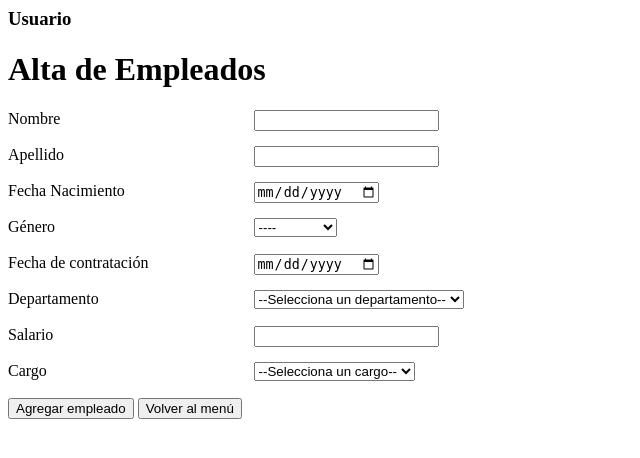
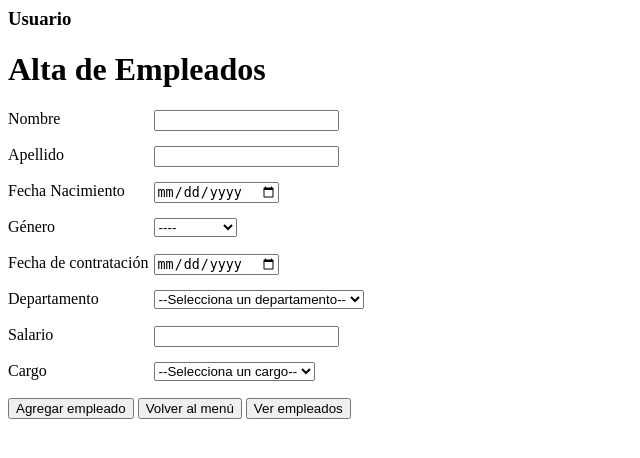
Before and after one commit to AlexxSantana/portalempleado, a PHP site: page /views/altaMasEmpleados_view.php in a window 1280 px wide. Shown: the top 458 px of the page, without its empty margins (0-640 px from the left). Run offline with PHP 8.4, Linux system fonts and the light colour scheme; the visitor is signed in with stand-in values (Sample User, id 1); data that the repository does not hold is empty.

Commit message:
Add files via upload

```diff
--- a/views/altaMasEmpleados_view.php
+++ b/views/altaMasEmpleados_view.php
@@ -1,16 +1,6 @@
 <?php
 require_once("../db/db.php");
 include_once("../controllers/altaMasEmpleados_controller.php");
-
-
-//Si empleado no existe, es decir no esta logeado, volverá al index.php para logearse y no se podrá ver la info de esta pag hasta que se logee correctamente
-/*if(!isset($_SESSION["usuario"])){
-		header("location: ../index.php");
-		session_destroy();
-}else{
-		$idUser=$_SESSION["usuario"];
-		$nombreU=obtenerNombre($idUser);
-	}*/
 
 ?>
 
@@ -29,42 +19,65 @@
 }
 input[type="text"]{
     position: absolute;
-    left: 105%;
+    left: 12%;
 }
 
 input[type="date"]{
     position: absolute;
-    left: 105%;
+    left: 12%;
 }
 
 input[type="number"]{
     position: absolute;
-    left: 105%;
+    left: 12%;
 }
 
 select{
 	position: absolute;
-    left: 105%;
+    left: 12%;
 }
 
 .user{
 	color:brown;
 	font-size:18pt;
 }
+
+table {border-collapse: collapse;
+	margin:0 auto;
+		}
+	th, td {border: 1px solid #dddddd;
+			width:auto;
+			text-align:center;}
+.tit{
+	position:relative;
+	left:45%;
+
+}
+
+.mover{
+	position:relative;
+	left:45%;
+}
+
+.error{
+	color:red;
+	position:absolute;
+	top:64%;
+}
 </style>
 <body>
 	<h3>Usuario <strong class="user"><?php echo $nombreU["first_name"]." ".$nombreU["last_name"];?></strong></h3>
     <h1> Alta de Empleados</h1>
-	<div id="uno">
+	<!--<div id="uno">-->
     <form name='datos' action='<?php echo htmlentities($_SERVER["PHP_SELF"]);?>' method='POST'>
         <label for="nombre">Nombre</label>
-        <input type="text" name="nombre" required /><br><br>
+        <input type="text" name="nombre"  /><br><br>
 
         <label for="apellido">Apellido</label>
         <input type="text" name="apellido" /><br><br>
 
 		 <label for="nacido">Fecha Nacimiento</label>
-        <input type="date" name="nacido" required /><br><br>
+        <input type="date" name="nacido"  /><br><br>
 
 		 <label for="genero">Género</label>
         <select name="genero">
@@ -103,7 +116,21 @@
 
         <input type="submit" name="agregar" value="Agregar empleado"/>
 		<a href="menuEHR_view.php" ><input type="button" value="Volver al menú" class="volver"></a>
+		<input type="submit" name="ver" value="Ver empleados"/>
     </form>
-	</div>
+	<?php
+		if(isset($_POST["ver"])){
+			if(!empty($_SESSION["bandejaempleados"])){
+				tablaEmpleados($listaempleados);
+				echo "<form action='' method='post'>";
+					echo '<input class="mover" type="submit" name="vaciar" value="Eliminar registros">';
+				echo "</form>";
+			} else{
+				echo "<p class='error'>No se ha agregado a ningún empleado a la lista<p>";
+			}
+		}
+	?>
+	<!--</div>-->
+
 </body>
 </html>
```
